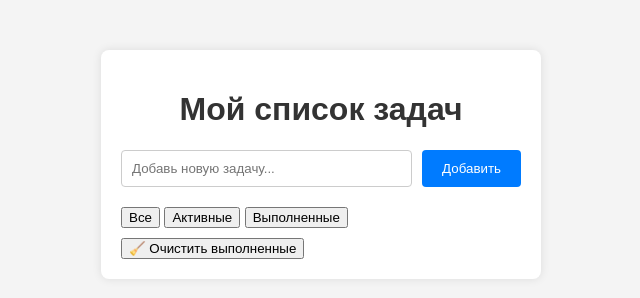
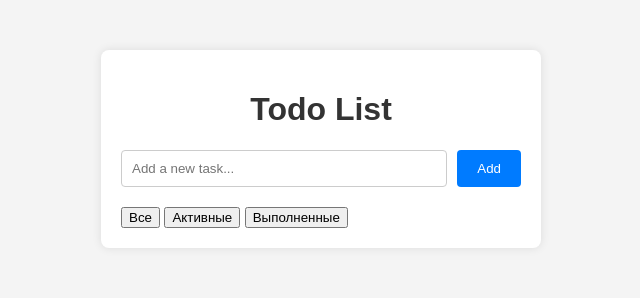
Before and after one commit to Morda2331/first-todo-app, a plain HTML site: page index.html in a window 1280 px wide. Shown: the whole page, without its empty margins (319-959 px from the left). Drawn offline with Linux system fonts and the light colour scheme.

Commit message:
Update index.html

```diff
--- a/index.html
+++ b/index.html
@@ -1,31 +1,25 @@
 <!DOCTYPE html>
-<html lang="ru">
+<html lang="en">
 <head>
-  <meta charset="UTF-8" />
+    <meta charset="UTF-8">
     <title>Todo App</title>
-  <link rel="stylesheet" href="style.css" />
+    <link rel="stylesheet" href="style.css">
 </head>
 <body>
     <div class="container">
-    <h1>Мой список задач</h1>
+        <h1>Todo List</h1>
 
         <form id="todo-form">
-      <input type="text" id="todo-input" placeholder="Добавь новую задачу..." required />
-      <button type="submit">Добавить</button>
+            <input type="text" id="todo-input" placeholder="Add a new task..." required>
+            <button type="submit">Add</button>
         </form>
 
         <ul id="todo-list"></ul>
 
-    <div id="task-stats"></div>
-
-    <div id="filters">
+        <div class="filters">
             <button data-filter="all" class="filter-btn active">Все</button>
             <button data-filter="active" class="filter-btn">Активные</button>
             <button data-filter="completed" class="filter-btn">Выполненные</button>
-    </div>
-
-    <div id="clear-completed-container" style="margin-top: 10px;">
-      <button id="clear-completed-btn">🧹 Очистить выполненные</button>
         </div>
     </div>
 
```
Lines whose indentation alone changed are shown as unchanged.
